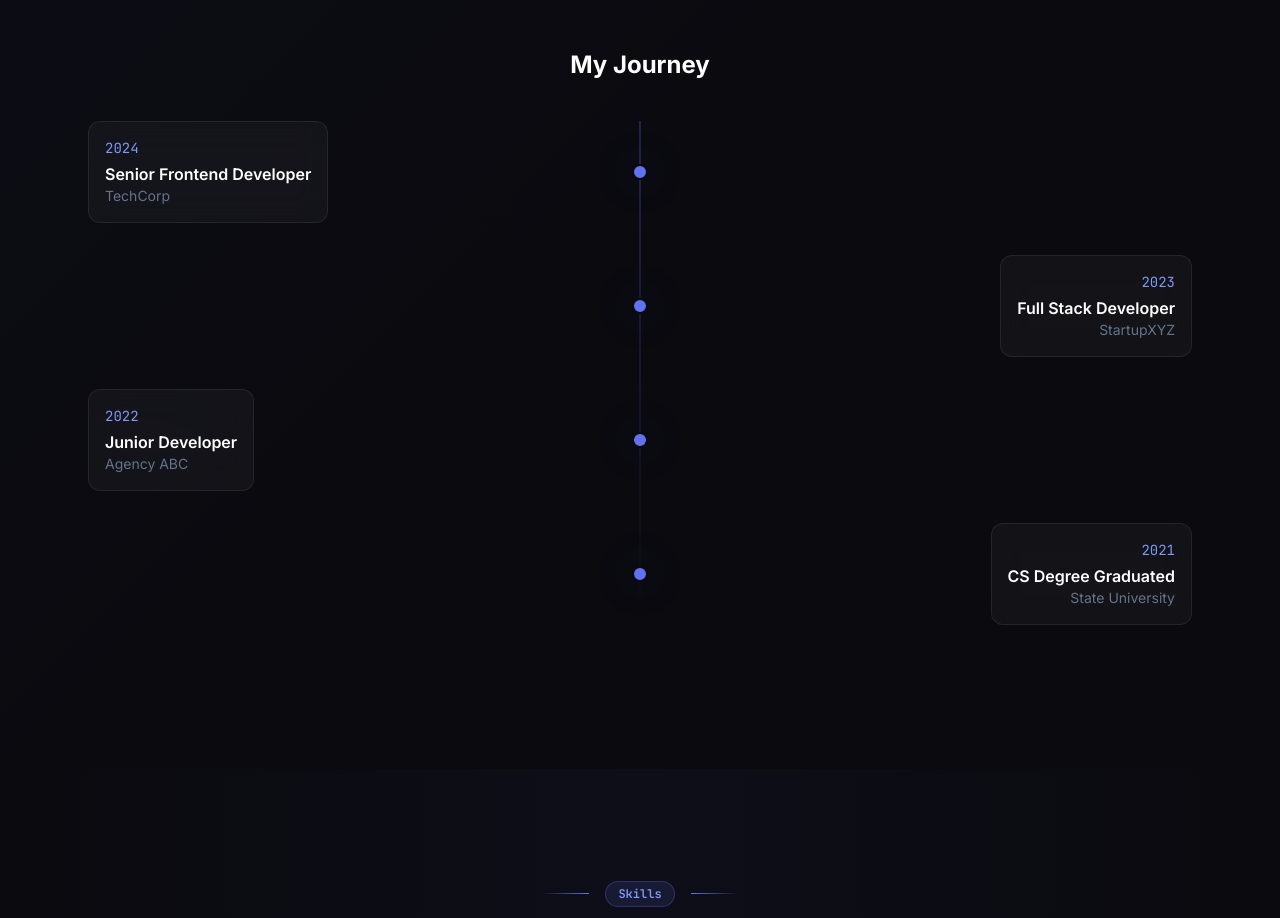
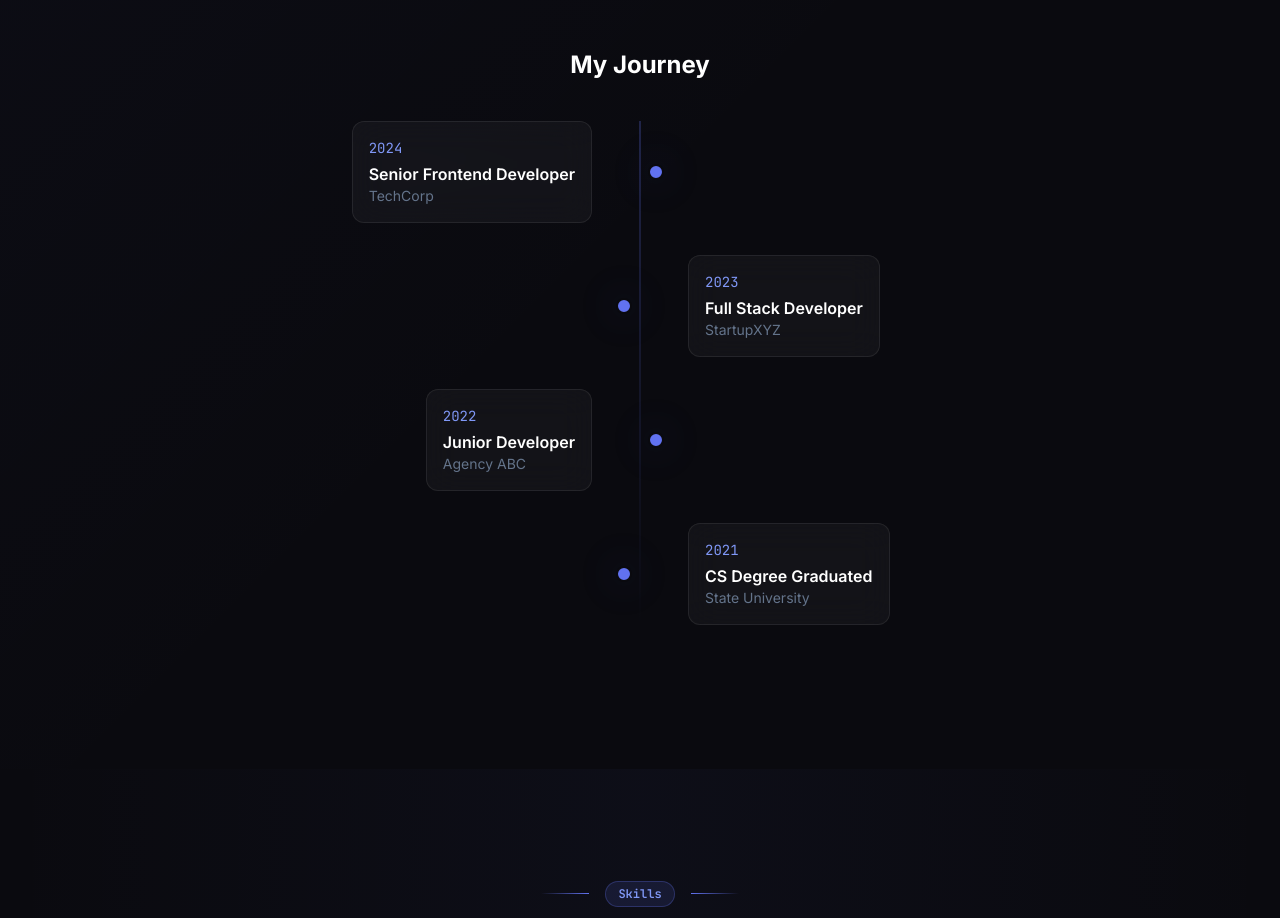
Before and after one commit to Kazuchan1889/NewPorto, a React (Vite) app: page / in a window 1280 px wide. Shown: the part 1560-2478 px from the top of the page. Built offline with nearby package versions, Linux system fonts and the light colour scheme; no server answers.

Commit message:
style(about): adjust journey timeline spacing and alignment on desktop

```diff
--- a/src/components/About.jsx
+++ b/src/components/About.jsx
@@ -127,7 +127,7 @@ export default function About({ aboutData }) {
               const side = i % 2 === 0 ? 'left' : 'right'
               return (
                 <div key={item.id || item.year} className={`flex items-center gap-6 mb-8 ${side === 'right' ? 'flex-row-reverse' : ''}`}>
-                  <div className={`flex-1 ${side === 'right' ? 'text-right' : ''}`}>
+                  <div className={`flex-1 flex ${side === 'left' ? 'justify-end md:pr-8' : 'justify-start md:pl-8'}`}>
                     <div className="card rounded-xl p-4 border-subtle inline-block hover:border-brand transition-all duration-300">
                       <p className="font-mono text-sm mb-1" style={{ color: 'var(--primary-400)' }}>{item.year}</p>
                       <p className="font-semibold" style={{ color: 'var(--text-primary)' }}>{item.title || item.role}</p>
```
